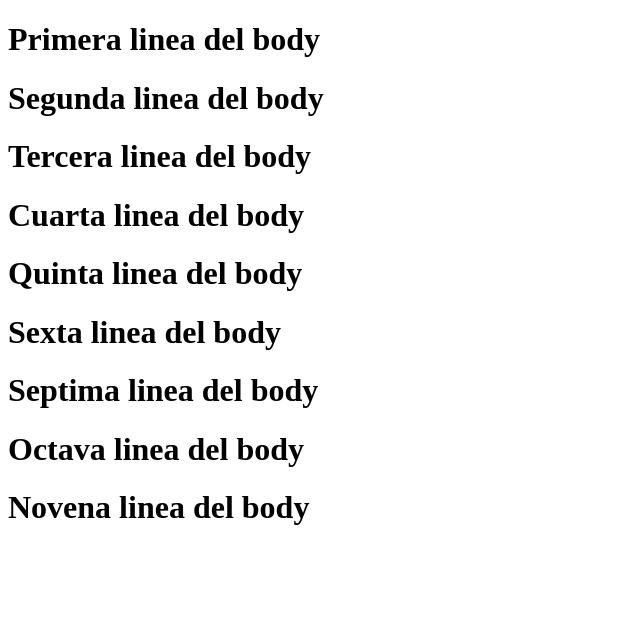
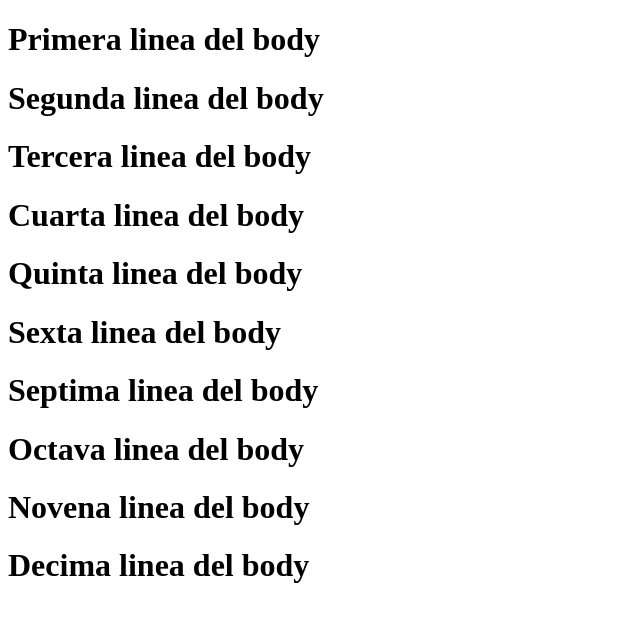
Before and after one commit to Jxbrrg/Carta, a plain HTML site: page Desktop/clase_git_juevess/index.html in a window 1280 px wide. Shown: the whole page, without its empty margins (0-640 px from the left). Drawn offline with Linux system fonts and the light colour scheme.

Commit message:
Decimo commit

```diff
--- a/Desktop/clase_git_juevess/index.html
+++ b/Desktop/clase_git_juevess/index.html
@@ -15,6 +15,8 @@
    <h1>Septima linea del body</h1>
    <h1>Octava linea del body</h1>
    <h1>Novena linea del body</h1>
+   <h1>Decima linea del body</h1>
+
 
 
 
```
